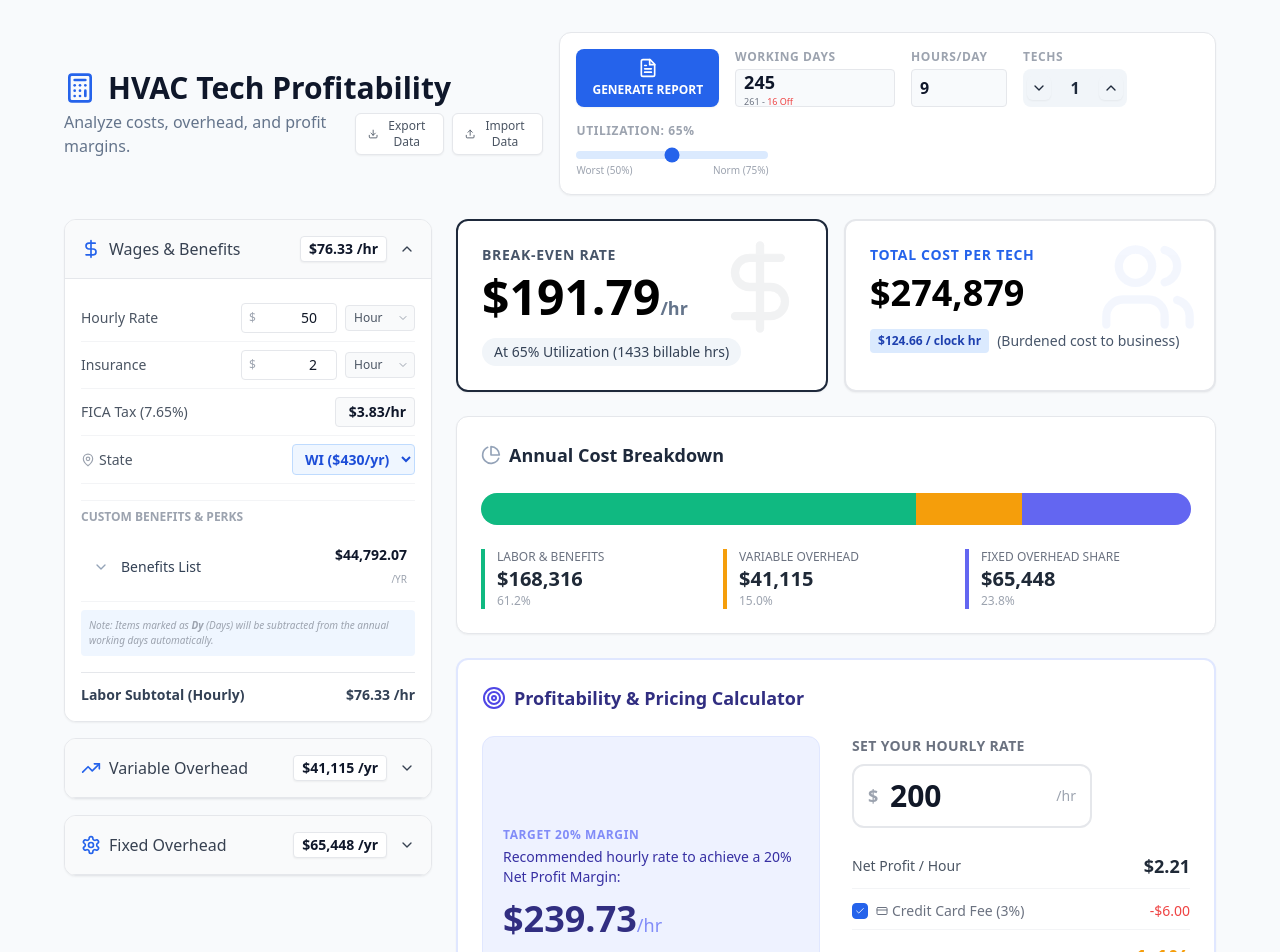
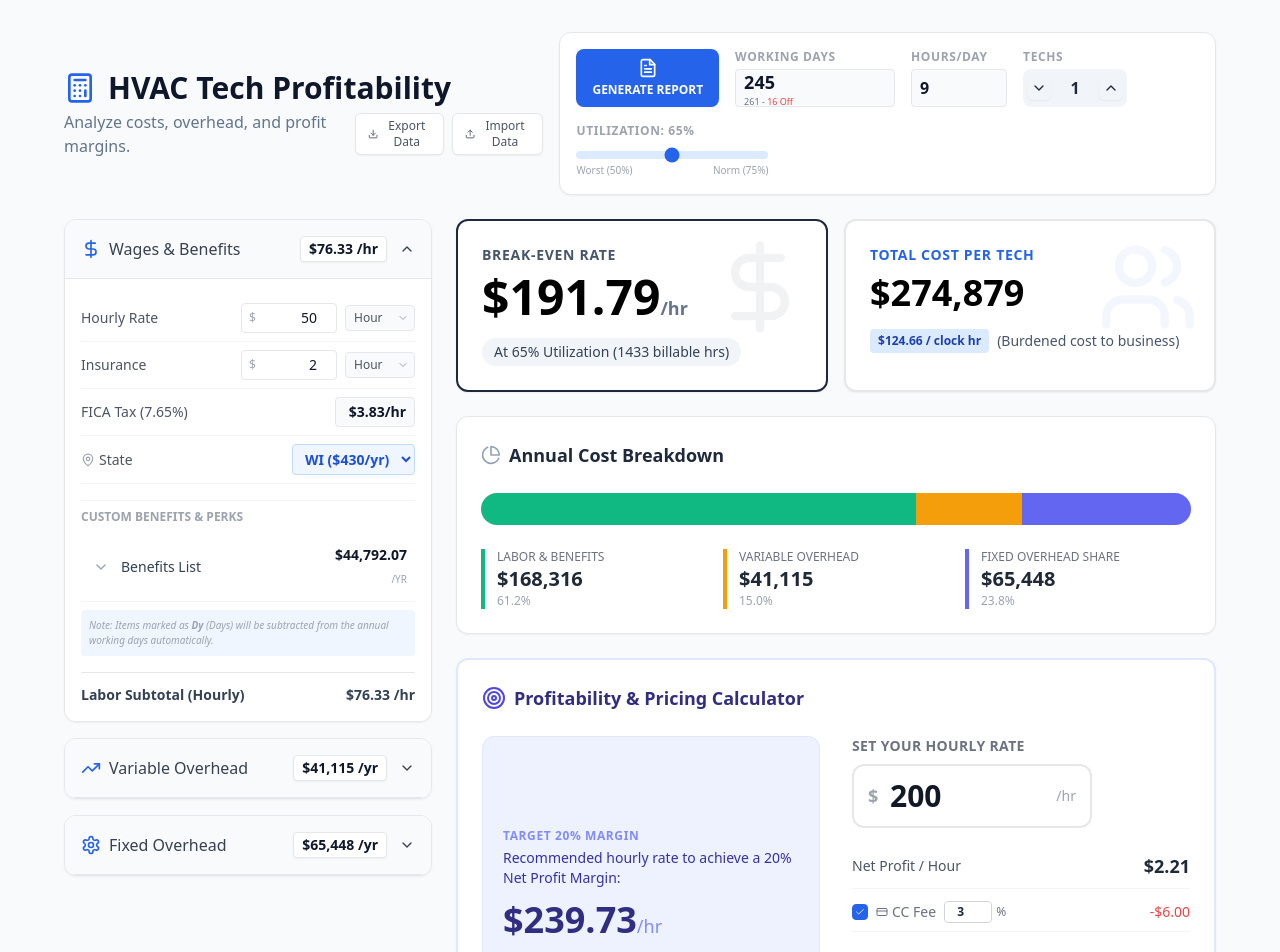
Before and after one commit to lman80/calculator, a React (Vite) app: page / in a window 1280 px wide. Shown: the top 952 px of the page. Built offline with nearby package versions, Linux system fonts and the light colour scheme.

Commit message:
Update App.jsx

```diff
--- a/src/App.jsx
+++ b/src/App.jsx
@@ -711,6 +711,7 @@ export default function App() {
     const [location, setLocation] = useState('WI');
     const [targetRate, setTargetRate] = useState(200);
     const [includeCCFee, setIncludeCCFee] = useState(true); // Toggle state for CC Fee
+    const [ccFeePercentage, setCcFeePercentage] = useState(3.0); // New state for CC Fee Percentage
 
     const [isExporting, setIsExporting] = useState(false);
     const [exportName, setExportName] = useState(`hvac_config_${new Date().toISOString().slice(0, 10)}`);
@@ -874,6 +875,7 @@ export default function App() {
             location,
             targetRate,
             includeCCFee, // Included in Export
+            ccFeePercentage, // Export CC fee percentage
             coreHourly,
             benefitsList,
             variableOverhead,
@@ -909,6 +911,7 @@ export default function App() {
                 if (data.location) setLocation(data.location);
                 if (data.targetRate !== undefined) setTargetRate(data.targetRate);
                 if (data.includeCCFee !== undefined) setIncludeCCFee(data.includeCCFee); // Import Setting
+                if (data.ccFeePercentage !== undefined) setCcFeePercentage(data.ccFeePercentage); // Import CC fee percentage
                 if (data.coreHourly) setCoreHourly(data.coreHourly);
                 if (data.benefitsList) setBenefitsList(data.benefitsList);
                 if (data.variableOverhead) {
@@ -1019,7 +1022,7 @@ export default function App() {
     const breakEvenRate = totalAnnualCostPerEmp / billableHours;
 
     // 6. Margin & Fees
-    const ccFeePerHour = targetRate * 0.03;
+    const ccFeePerHour = targetRate * (ccFeePercentage / 100);
 
     // Net Profit = Rate - Costs - (Toggle ? Fee : 0)
     const profitPerHour = targetRate - breakEvenRate - (includeCCFee ? ccFeePerHour : 0);
@@ -1455,11 +1458,25 @@ export default function App() {
                                             </span>
                                         </div>
                                         <div className="flex justify-between items-center text-sm border-b border-gray-100 pb-2">
-                                            <div className="flex items-center gap-2 cursor-pointer" onClick={() => setIncludeCCFee(!includeCCFee)}>
-                                                <div className={`w-4 h-4 rounded border flex items-center justify-center transition-colors ${includeCCFee ? 'bg-blue-600 border-blue-600' : 'border-gray-300'}`}>
-                                                    {includeCCFee && <Check size={10} className="text-white" />}
+                                            <div className="flex items-center gap-2">
+                                                <div className="flex items-center gap-2 cursor-pointer" onClick={() => setIncludeCCFee(!includeCCFee)}>
+                                                    <div className={`w-4 h-4 rounded border flex items-center justify-center transition-colors ${includeCCFee ? 'bg-blue-600 border-blue-600' : 'border-gray-300'}`}>
+                                                        {includeCCFee && <Check size={10} className="text-white" />}
+                                                    </div>
+                                                    <span className="text-gray-500 flex items-center gap-1"><CreditCard size={12} /> CC Fee</span>
                                                 </div>
-                                                <span className="text-gray-500 flex items-center gap-1"><CreditCard size={12} /> Credit Card Fee (3%)</span>
+                                                {includeCCFee && (
+                                                    <div className="flex items-center relative">
+                                                        <input
+                                                            type="number"
+                                                            value={ccFeePercentage}
+                                                            onChange={(e) => setCcFeePercentage(parseFloat(e.target.value) || 0)}
+                                                            className="w-12 text-center font-bold text-xs border border-gray-300 rounded px-1 py-0.5 focus:ring-2 focus:ring-blue-500 outline-none"
+                                                            step="0.1"
+                                                        />
+                                                        <span className="text-xs text-gray-500 ml-1">%</span>
+                                                    </div>
+                                                )}
                                             </div>
                                             <span className={includeCCFee ? "text-red-500" : "text-gray-300 line-through"}>-${ccFeePerHour.toFixed(2)}</span>
                                         </div>
```
